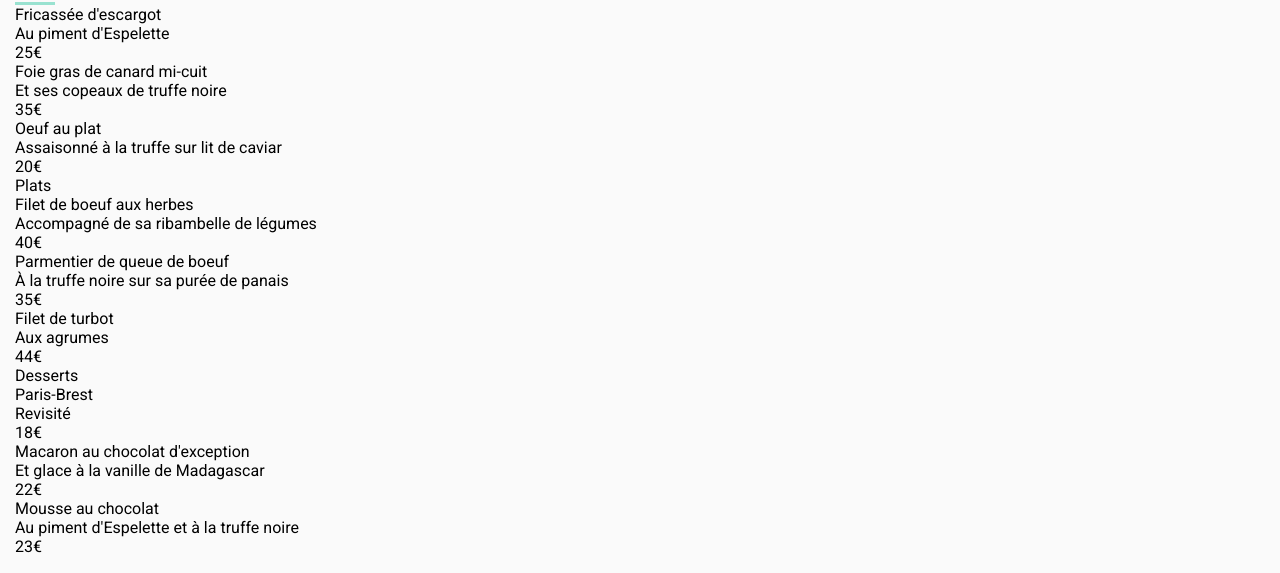
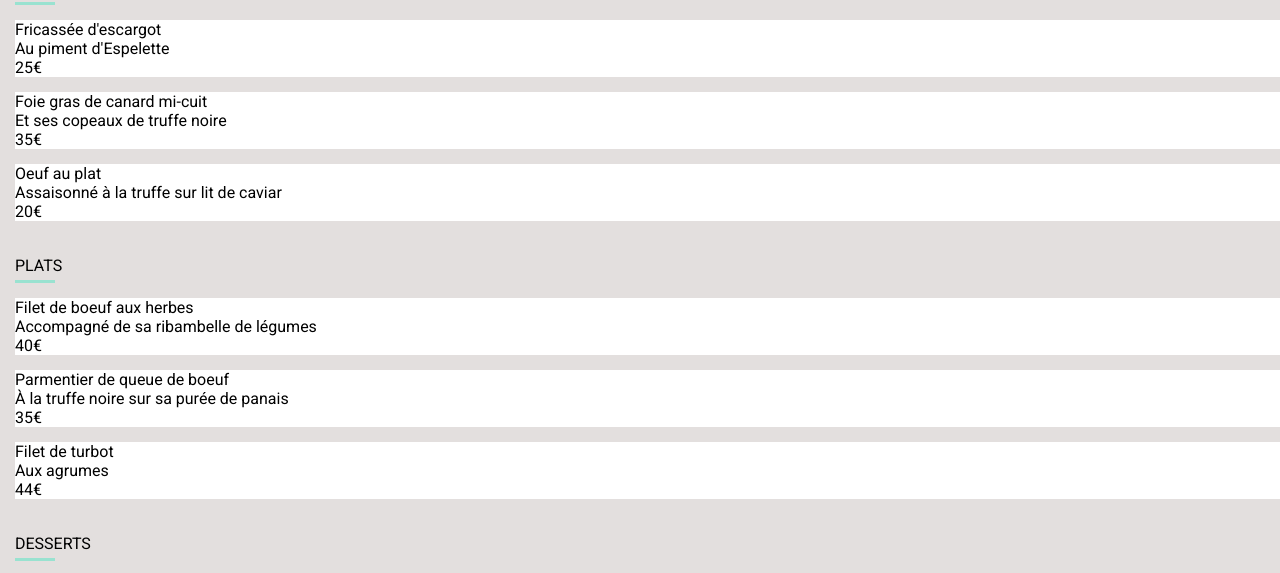
Before and after one commit to Lokki68/LibertBrice_3_15052021, a website: page menu_laPaletteDuGout.html in a window 1280 px wide. Shown: the part 371-944 px from the top of the page. Drawn offline with Linux system fonts and the light colour scheme; a web font is replaced by a local one.

Commit message:
menu  card

```diff
--- a/menu_laPaletteDuGout.html
+++ b/menu_laPaletteDuGout.html
@@ -52,7 +52,7 @@
                     <h2>Entrées</h2>
                 </div>
                 <div class="enter_underline"></div>
-                <div class="enter_card">
+                <div class="enter_card card_menu">
                     <div class="card_txt">
                         <h3>
                             Fricassée d'escargot
@@ -68,7 +68,7 @@
                     </div>
                 </div>
 
-                <div class="enter_card">
+                <div class="enter_card card_menu">
                     <div class="card_txt">
                         <h3>
                             Foie gras de canard mi-cuit
@@ -84,7 +84,7 @@
                     </div>
                 </div>
 
-                <div class="enter_card">
+                <div class="enter_card card_menu">
                     <div class="card_txt">
                         <h3>
                             Oeuf au plat
@@ -105,9 +105,10 @@
             <div class="menu_plat">
                 <div class="plat_title">
                     <h2>Plats</h2>
-                    <span></span>
+                 <div class="enter_underline"></div>
+
                 </div>
-                <div class="plat_card">
+                <div class="plat_card card_menu">
                     <div class="card_txt">
                         <h3>
                             Filet de boeuf aux herbes
@@ -123,7 +124,7 @@
                     </div>
                 </div>
 
-                <div class="plat_card">
+                <div class="plat_card card_menu">
                     <div class="card_txt">
                         <h3>
                             Parmentier de queue de boeuf
@@ -139,7 +140,7 @@
                     </div>
                 </div>
 
-                <div class="plat_card">
+                <div class="plat_card card_menu">
                     <div class="card_txt">
                         <h3>
                             Filet de turbot
@@ -161,9 +162,10 @@
             <div class="menu_dessert">
                 <div class="dessert_title">
                     <h2>Desserts</h2>
-                    <span></span>
+                <div class="enter_underline"></div>
+
                 </div>
-                <div class="dessert_card">
+                <div class="dessert_card card_menu">
                     <div class="card_txt">
                         <h3>
                             Paris-Brest
@@ -179,7 +181,7 @@
                     </div>
                 </div>
 
-                <div class="dessert_card">
+                <div class="dessert_card card_menu">
                     <div class="card_txt">
                         <h3>
                             Macaron au chocolat d'exception
@@ -195,7 +197,7 @@
                     </div>
                 </div>
 
-                <div class="dessert_card">
+                <div class="dessert_card card_menu">
                     <div class="card_txt">
                         <h3>
                             Mousse au chocolat
--- a/sass/layout/_restaurant.scss
+++ b/sass/layout/_restaurant.scss
@@ -1,5 +1,5 @@
 .main_menu {
-  background-color: rgb(250, 250, 250);
+  background-color: $back-section;
   width: 100%;
   position: relative;
   padding-top: 25px;
@@ -56,7 +56,19 @@
       &_underline {
         width: 40px;
         margin-top: 5px;
+        margin-bottom: 15px;
         text-align:center;
         border-top: 3px solid $tertiary-color;
         }
     }
+
+    .plat_title,
+    .dessert_title {
+      text-transform: uppercase;
+      margin-top: 35px;
+    }
+
+    .card_menu {
+      background-color: #fff;
+      margin-top: 15px;
+    }
--- a/sass/utils/_variables.scss
+++ b/sass/utils/_variables.scss
@@ -5,6 +5,7 @@ $secondary-color: #ff79da;
 $tertiary-color: #99e2d0;
 $icone-base : grey;
 $back-section_grey: rgba($color: #e3dfde, $alpha: 0.2);
+$back-section: #e3dfde;
 
 
 // Police
```
Also changed, not shown: public/css/style.css, 1 other file.
